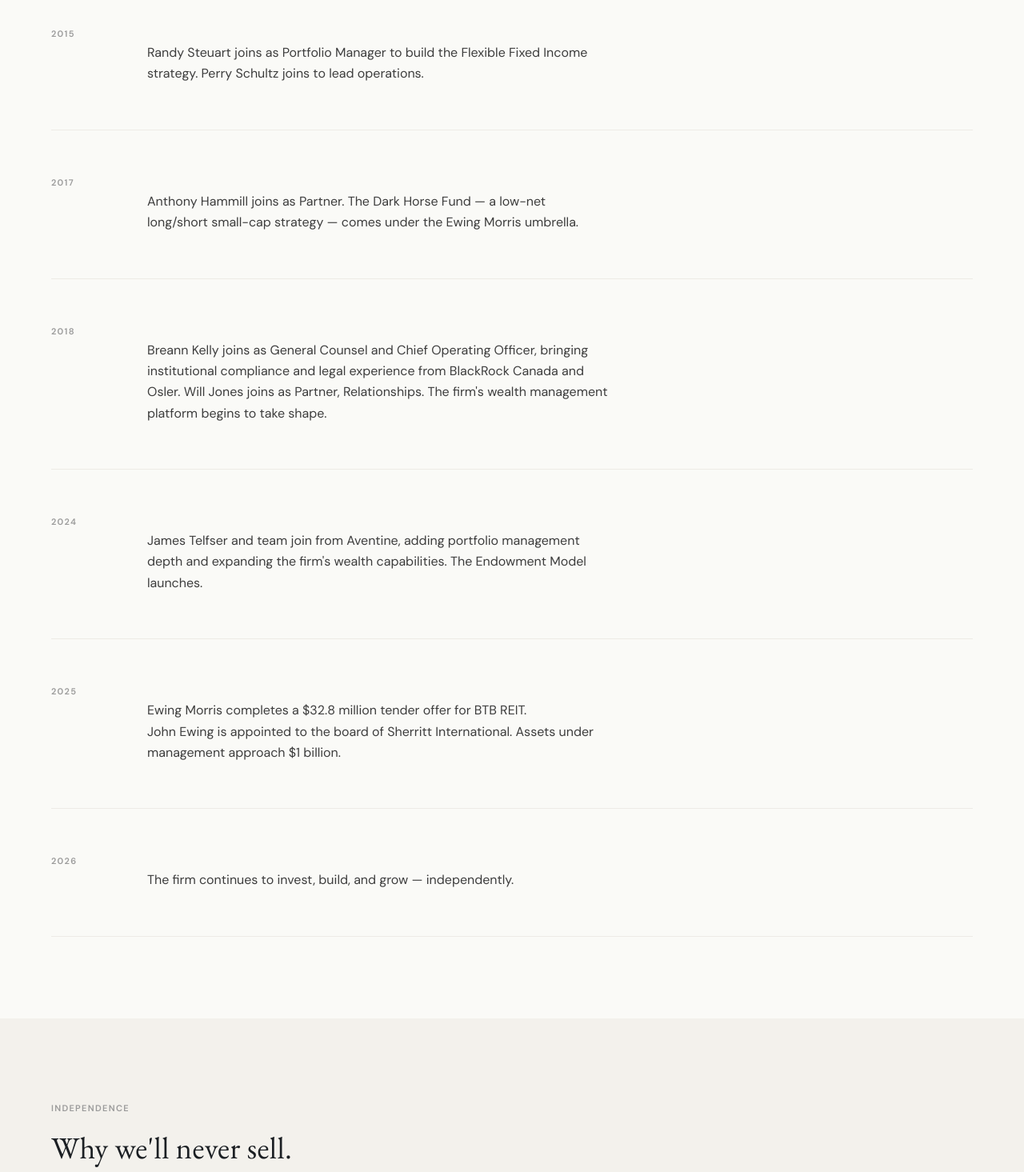
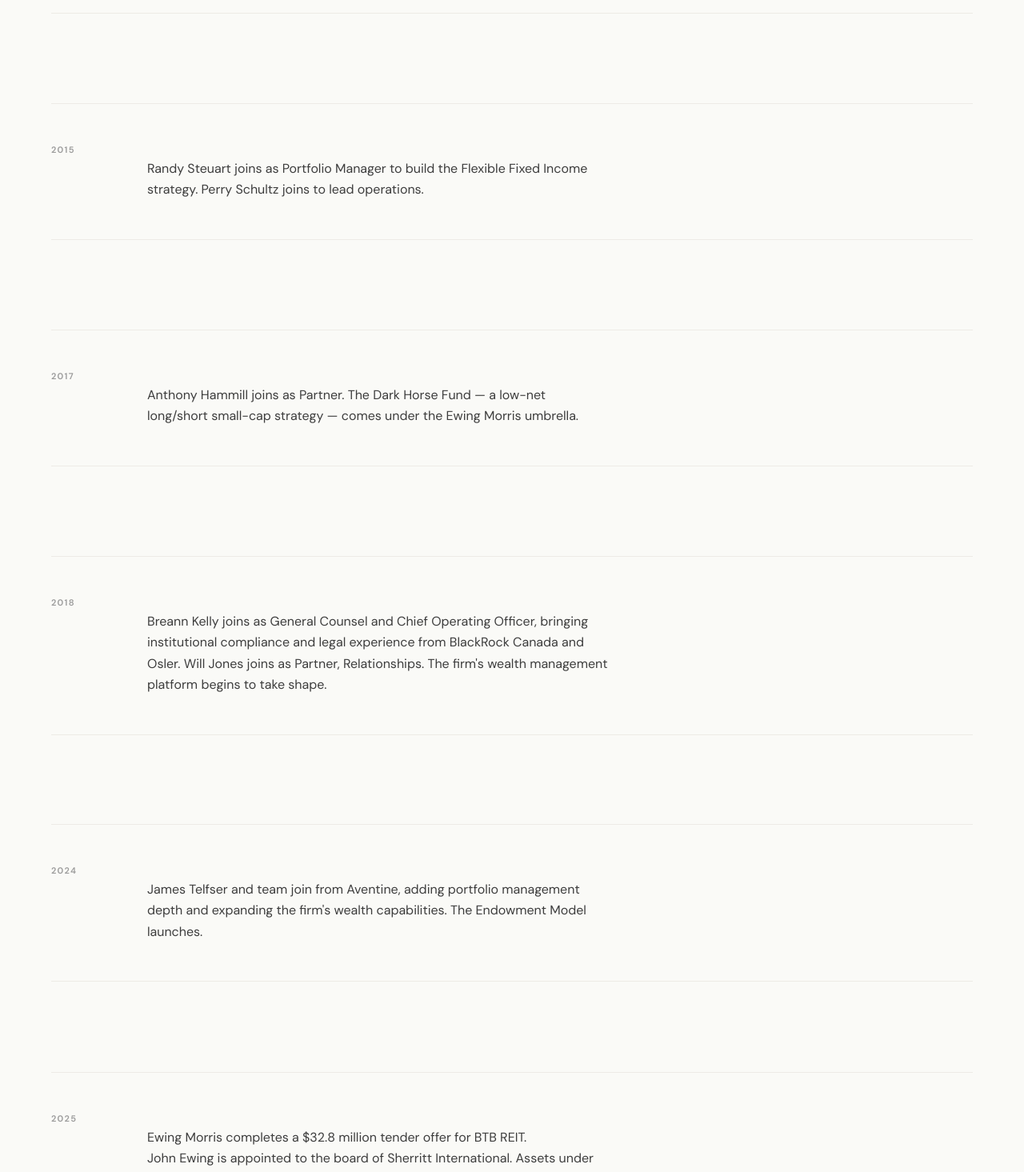
Before and after one commit to darcydmorris-commits/ewingmorris-site, a Next.js app: page /about in a window 1280 px wide. Shown: the part 1900-3365 px from the top of the page at 80% size. Built offline with nearby package versions, Linux system fonts and the light colour scheme.

Commit message:
Add restrained section reveal system

```diff
--- a/app/about/page.tsx
+++ b/app/about/page.tsx
@@ -72,7 +72,7 @@
               </div>
             ))}
           </div>
-          <div>
+          <ScrollReveal stagger>
             {historyItems.map((item, index) => (
               <div key={historyYears[index]} className={shared.timelineItem}>
                 <p className={shared.timelineYear}>{historyYears[index]}</p>
@@ -86,7 +86,7 @@
                 </p>
               </div>
             ))}
-          </div>
+          </ScrollReveal>
         </ScrollReveal>
       </SectionWrapper>
 
--- a/components/InsightsFilter.tsx
+++ b/components/InsightsFilter.tsx
@@ -1,6 +1,7 @@
 "use client";
 
 import { useMemo, useState } from "react";
+import { ScrollReveal } from "./ScrollReveal";
 import styles from "./InsightsFilter.module.css";
 
 type Entry = {
@@ -45,7 +46,7 @@
           );
         })}
       </div>
-      <div className={styles.list}>
+      <ScrollReveal stagger className={styles.list}>
         {filtered.map((entry) => (
           <article key={`${entry.title}-${entry.category}`} className={styles.row}>
             <p className={styles.date}>{entry.date}</p>
@@ -54,7 +55,7 @@
             <p className={styles.description}>{entry.description}</p>
           </article>
         ))}
-      </div>
+      </ScrollReveal>
     </div>
   );
 }
--- a/components/ScrollReveal.module.css
+++ b/components/ScrollReveal.module.css
@@ -1,13 +1,15 @@
 .reveal {
   opacity: 0;
   transform: translateY(12px);
-  transition: opacity 600ms ease, transform 600ms ease;
+  transition: opacity 640ms cubic-bezier(0.22, 1, 0.36, 1), transform 640ms cubic-bezier(0.22, 1, 0.36, 1);
+  will-change: opacity, transform;
 }
 
 .group .item {
   opacity: 0;
   transform: translateY(12px);
-  transition: opacity 600ms ease, transform 600ms ease;
+  transition: opacity 640ms cubic-bezier(0.22, 1, 0.36, 1), transform 640ms cubic-bezier(0.22, 1, 0.36, 1);
+  will-change: opacity, transform;
 }
 
 .visible {
@@ -21,7 +23,19 @@
 }
 
 .group .item:nth-child(1) { transition-delay: 0ms; }
-.group .item:nth-child(2) { transition-delay: 80ms; }
-.group .item:nth-child(3) { transition-delay: 160ms; }
-.group .item:nth-child(4) { transition-delay: 240ms; }
-.group .item:nth-child(5) { transition-delay: 320ms; }
+.group .item:nth-child(2) { transition-delay: 70ms; }
+.group .item:nth-child(3) { transition-delay: 140ms; }
+.group .item:nth-child(4) { transition-delay: 210ms; }
+.group .item:nth-child(5) { transition-delay: 280ms; }
+.group .item:nth-child(6) { transition-delay: 350ms; }
+.group .item:nth-child(7) { transition-delay: 420ms; }
+
+@media (prefers-reduced-motion: reduce) {
+  .reveal,
+  .group .item {
+    opacity: 1;
+    transform: none;
+    transition: none;
+    will-change: auto;
+  }
+}
--- a/components/ScrollReveal.tsx
+++ b/components/ScrollReveal.tsx
@@ -15,6 +15,11 @@
   const [visible, setVisible] = useState(false);
 
   useEffect(() => {
+    if (window.matchMedia("(prefers-reduced-motion: reduce)").matches) {
+      setVisible(true);
+      return;
+    }
+
     const node = ref.current;
     if (!node) {
       return;
@@ -27,7 +32,7 @@
           observer.disconnect();
         }
       },
-      { threshold: 0.15 },
+      { threshold: 0.15, rootMargin: "0px 0px -8% 0px" },
     );
 
     observer.observe(node);
```
Also changed, not shown: app/page.tsx (+6 -6 lines), app/team/page.tsx (+8 -8 lines), app/wealth-management/page.tsx (+6 -6 lines).
